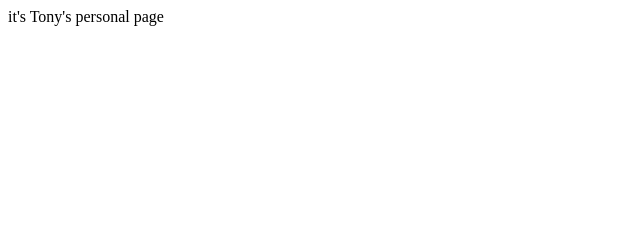
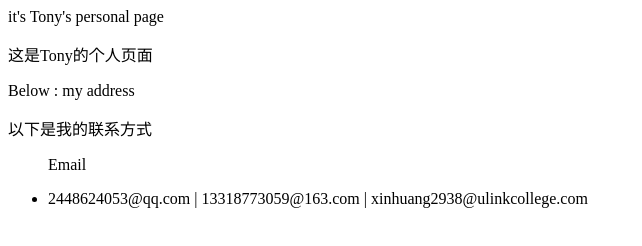
Before and after one commit to tonyaz963/tonypage.github.io, a plain HTML site: page index.html in a window 1280 px wide. Shown: the whole page, without its empty margins (0-642 px from the left). Drawn offline with Linux system fonts and the light colour scheme.

Commit message:
Update index.html

```diff
--- a/index.html
+++ b/index.html
@@ -5,4 +5,11 @@
     </title>
   </head>
   <p>it's Tony's personal page</p>
+  <p>这是Tony的个人页面</p>
+  <p>Below : my address</p>
+  <p>以下是我的联系方式</p>
+  <ul>
+    <p>Email</p>
+    <li>2448624053@qq.com | 13318773059@163.com | xinhuang2938@ulinkcollege.com</li>
+  </ul>
 </html>
```
